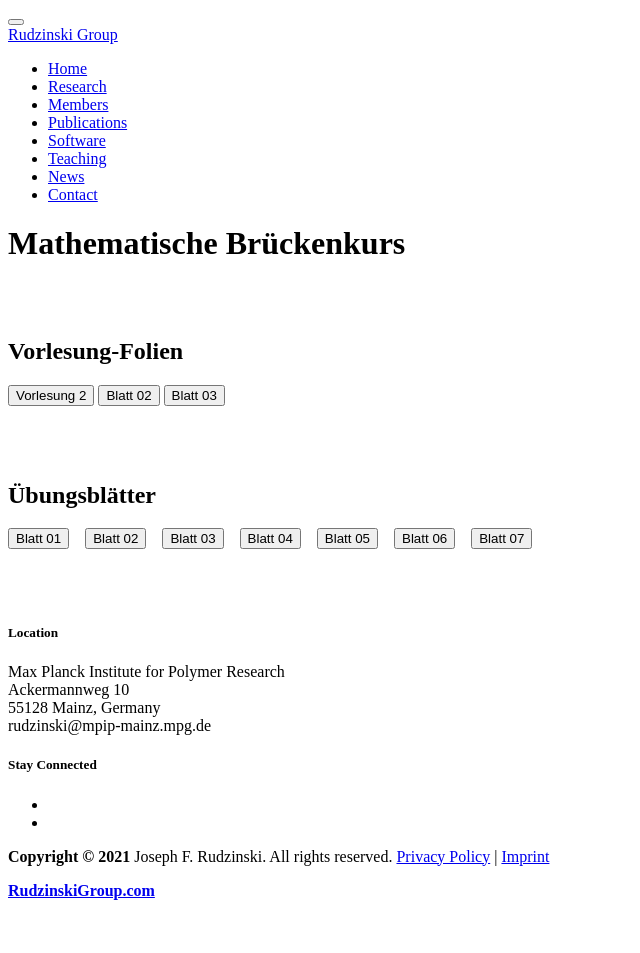
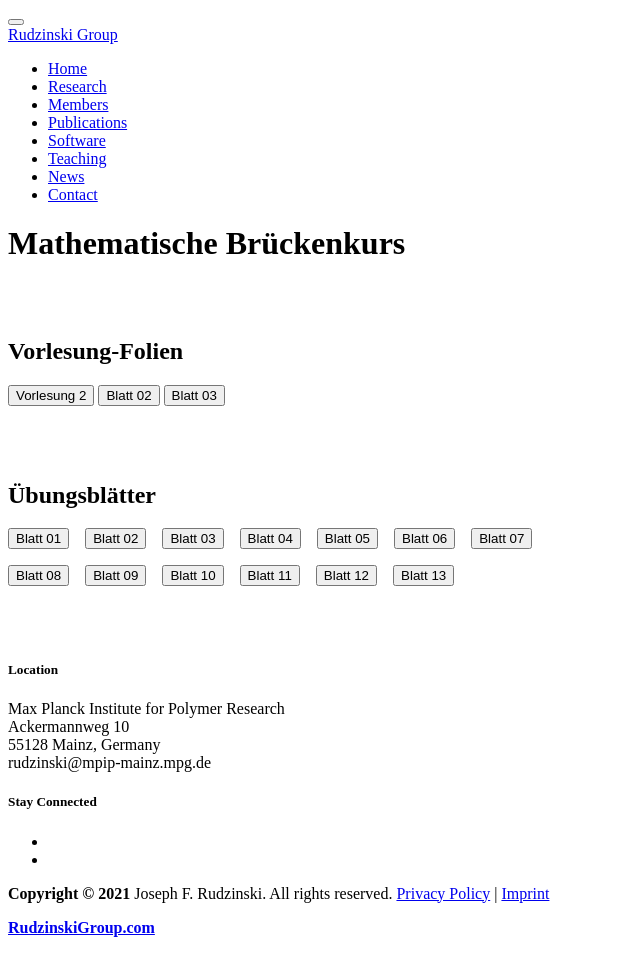
Before and after one commit to JFRudzinski/JFRudzinski.github.io, a Jekyll site: the page built from _posts/classes/2021-09-26-Brueckenkurs.md, in a window 1280 px wide. Shown: the whole page, without its empty margins (0-640 px from the left). Built offline with Jekyll 4.4.1, drawn with Linux system fonts in a browser that asks for light colours; before the commit the page ends 916 px from its top, so only the background shows below that.

Commit message:
testing Teaching 12

```diff
--- a/_posts/classes/2021-09-26-Brueckenkurs.md
+++ b/_posts/classes/2021-09-26-Brueckenkurs.md
@@ -36,5 +36,18 @@ categories: jekyll Class
         &nbsp;&nbsp;
         <a href="{{site.baseurl}}/assets/content/Teaching/Brueckenkurs/Uebungsblaetter/Blatt07.pdf" target="_blank"><button class="button-new shadow">Blatt 07</button></a>
         </p>
+        <p>
+        <a href="{{site.baseurl}}/assets/content/Teaching/Brueckenkurs/Uebungsblaetter/Blatt08.pdf" target="_blank"><button class="button-new shadow">Blatt 08</button></a>
+        &nbsp;&nbsp;
+        <a href="{{site.baseurl}}/assets/content/Teaching/Brueckenkurs/Uebungsblaetter/Blatt09.pdf" target="_blank"><button class="button-new shadow">Blatt 09</button></a>
+        &nbsp;&nbsp;
+        <a href="{{site.baseurl}}/assets/content/Teaching/Brueckenkurs/Uebungsblaetter/Blatt10.pdf" target="_blank"><button class="button-new shadow">Blatt 10</button></a>
+        &nbsp;&nbsp;
+        <a href="{{site.baseurl}}/assets/content/Teaching/Brueckenkurs/Uebungsblaetter/Blatt11.pdf" target="_blank"><button class="button-new shadow">Blatt 11</button></a>
+        &nbsp;&nbsp;
+        <a href="{{site.baseurl}}/assets/content/Teaching/Brueckenkurs/Uebungsblaetter/Blatt12.pdf" target="_blank"><button class="button-new shadow">Blatt 12</button></a>
+        &nbsp;&nbsp;
+        <a href="{{site.baseurl}}/assets/content/Teaching/Brueckenkurs/Uebungsblaetter/Blatt13.pdf" target="_blank"><button class="button-new shadow">Blatt 13</button></a>
+        </p>
     </div>
 </div>
```
